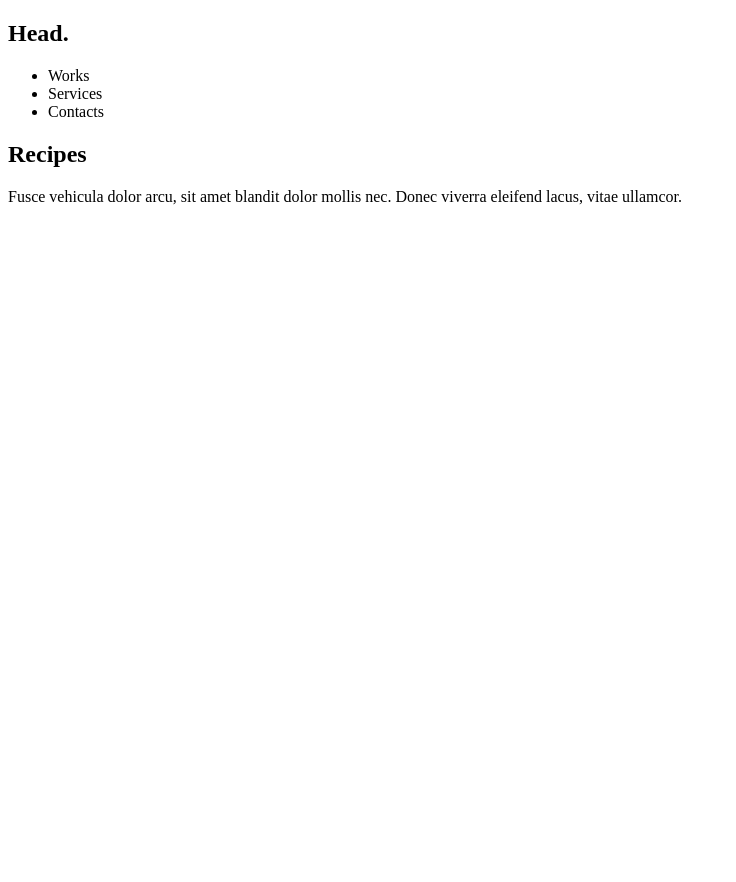
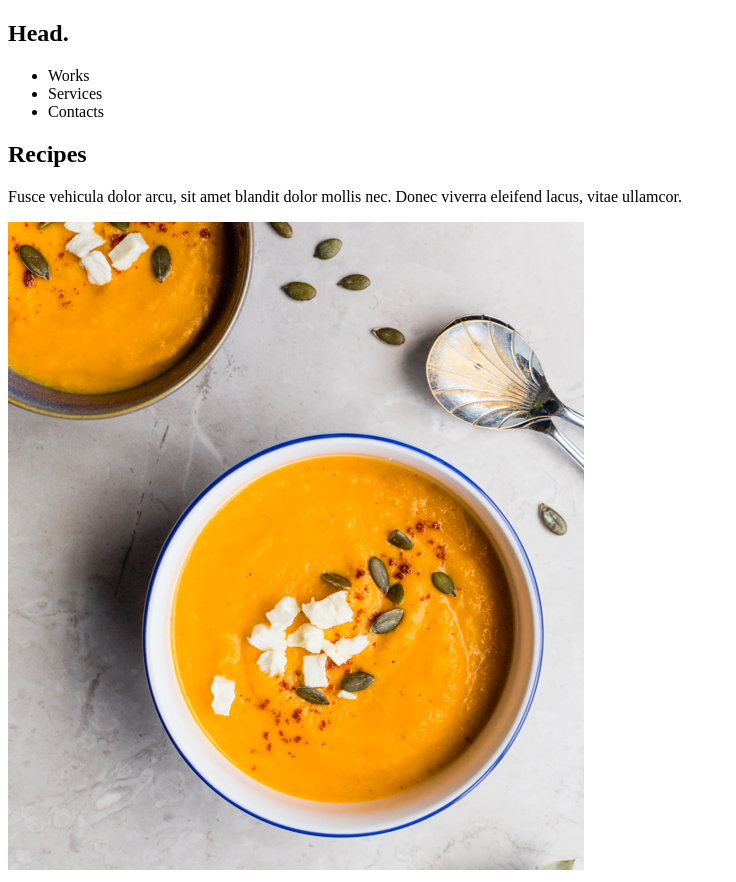
Before and after one commit to Taimmesia/responsive-design, a plain HTML site: page index.html in a window 1280 px wide. Shown: the whole page, without its empty margins (0-736 px from the left). Before the commit the page ends 800 px from the top, so only its background shows below. Drawn offline with Linux system fonts and the light colour scheme.

Commit message:
added image

```diff
--- a/index.html
+++ b/index.html
@@ -24,7 +24,7 @@
           viverra eleifend lacus, vitae ullamcor.
         </p>
       </div>
-      <div><img src="" alt="" /></div>
+      <div><img src="/image/soup.png" alt="a bow of soup" /></div>
     </main>
   </body>
 </html>
```
Also changed, not shown: image/soup.png (added).
